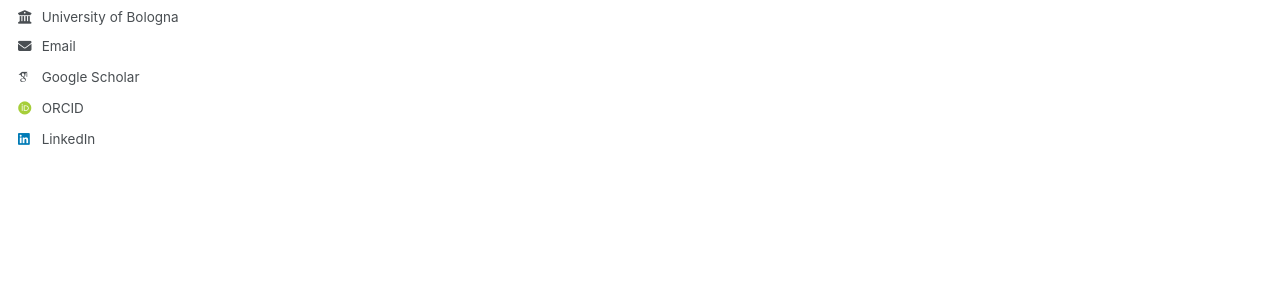
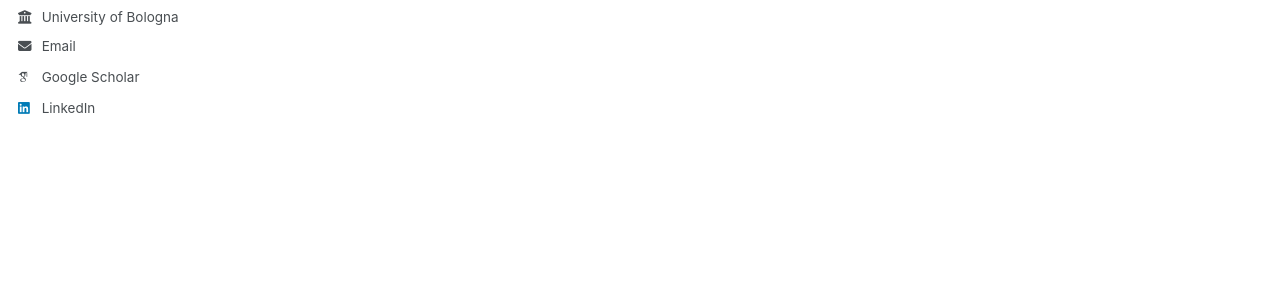
Before and after one commit to stefanomattoccia/stefanomattoccia.github.io, a Jekyll site: the page built from _pages/about.md, in a window 1280 px wide. Shown: the part 403-694 px from the top of the page. Built offline with Jekyll 4.4.1, drawn with Linux system fonts in a browser that asks for light colours; some web fonts are replaced.

Commit message:
Update _config.yml

```diff
--- a/_config.yml
+++ b/_config.yml
@@ -35,7 +35,7 @@ author:
   arxiv            : # URL - Update with the correct link to your profile
   googlescholar    : "https://scholar.google.com/citations?user=P954CG8AAAAJ&hl=en"
   impactstory      : # URL
-  orcid            : "https://orcid.org/0000-0002-3681-7704"
+  orcid            : # "https://orcid.org/0000-0002-3681-7704"
   semantic         : # https://www.semanticscholar.org/author/S.-Mattoccia/10261545
   pubmed           : # "https://www.ncbi.nlm.nih.gov/pubmed/?term=john+snow"
   researchgate     : # "https://www.researchgate.net/profile/Stefano-Mattoccia-2"
```
